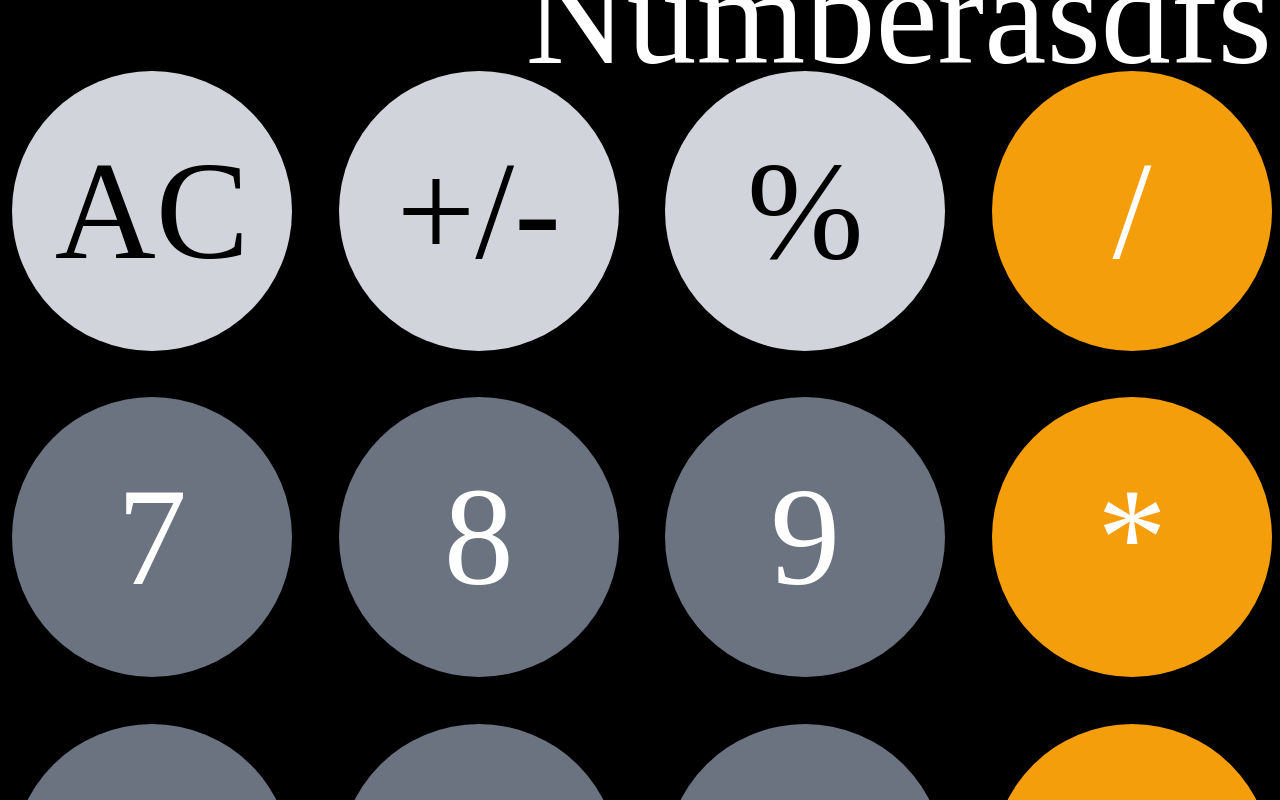
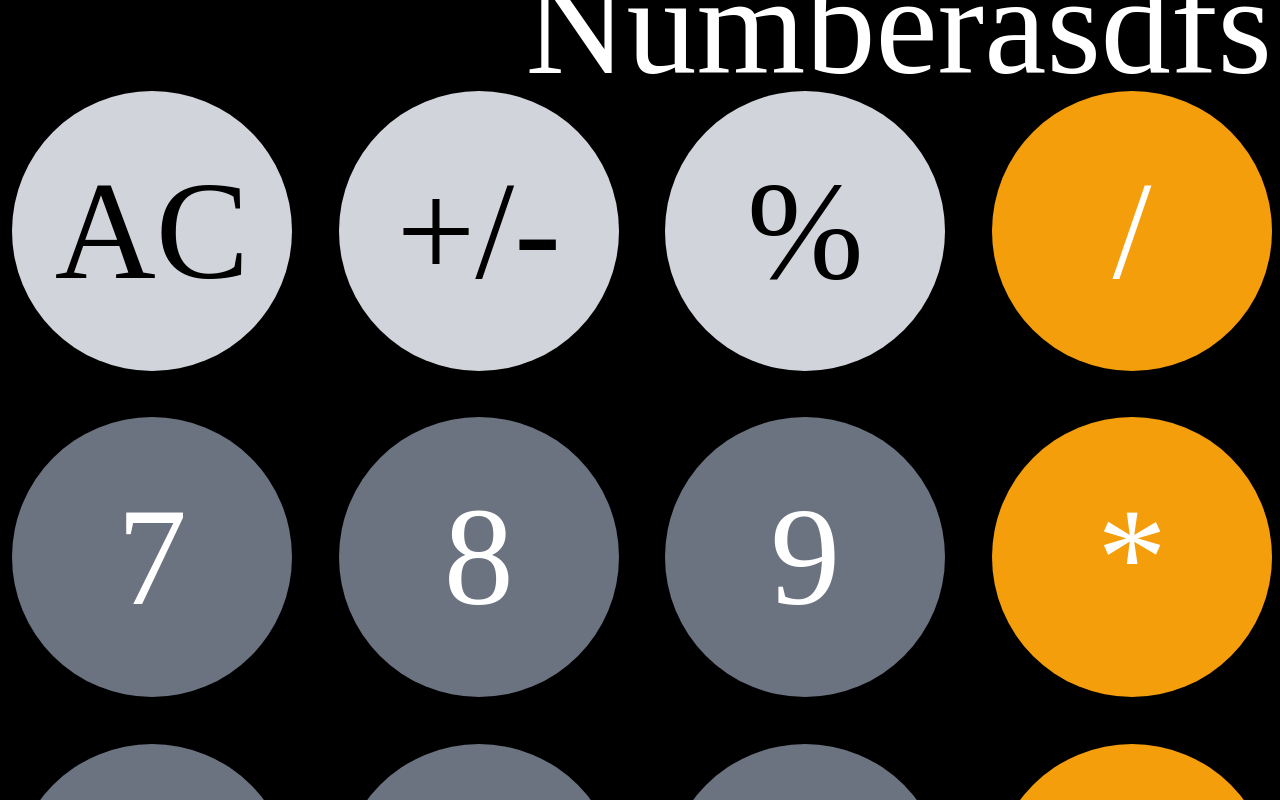
Before and after one commit to kyorohiro/tinycalc, a React (Create React App) app in the folder proj/my-app/: page / in a window 1280 px wide. Shown: the top 800 px of the page. Built offline with nearby package versions, Linux system fonts and the light colour scheme.

Commit message:
upload test

```diff
--- a/proj/my-app/src/index.tsx
+++ b/proj/my-app/src/index.tsx
@@ -55,7 +55,7 @@ function App(params: any) {
           gap:`${gapSize}px`,
           fontSize: `${fontSize}px`
         }}>
-          <div className="flex col-start-1 col-end-5 row-start-1 items-end justify-end h-full w-full text-white">
+          <div className="pb-5 flex col-start-1 col-end-5 row-start-1 items-end justify-end h-full w-full text-white">
             <div className="">Numberasdfs</div>
           </div>
           <div className="calc-button-b">
```
Also changed, not shown: 10 other files (tests, documents, lock files or other folders).
